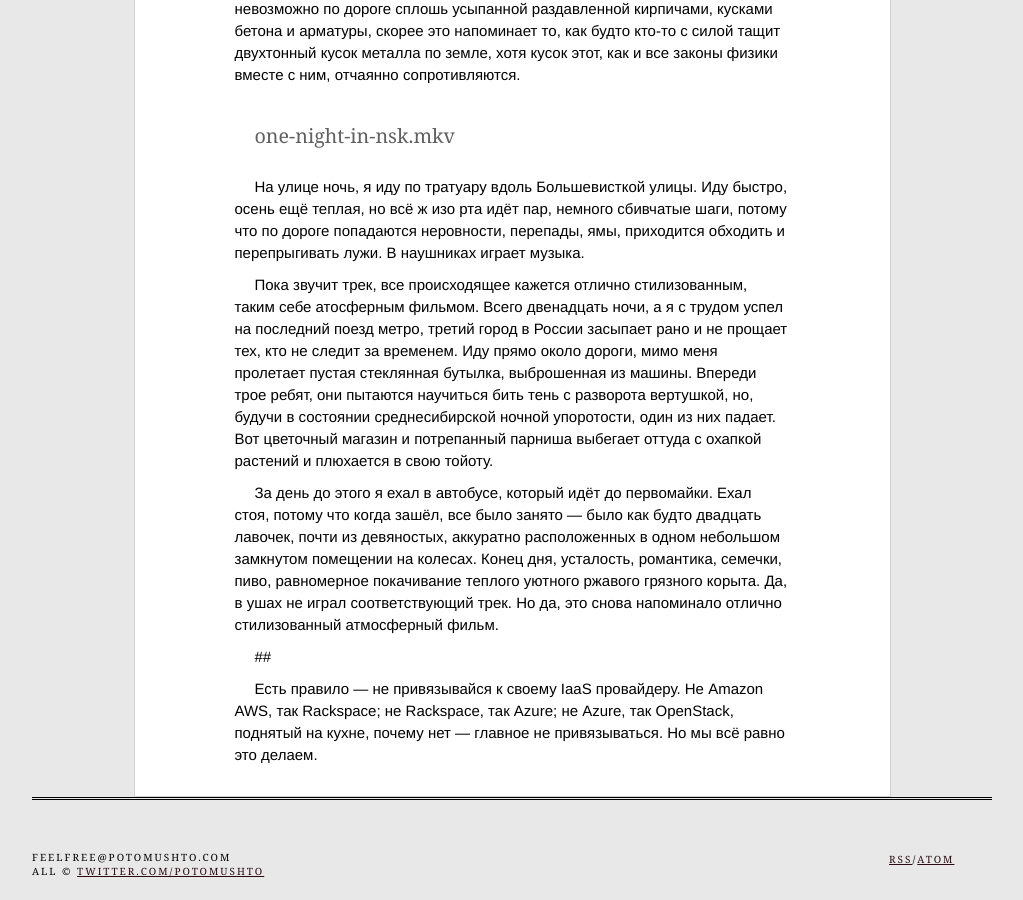
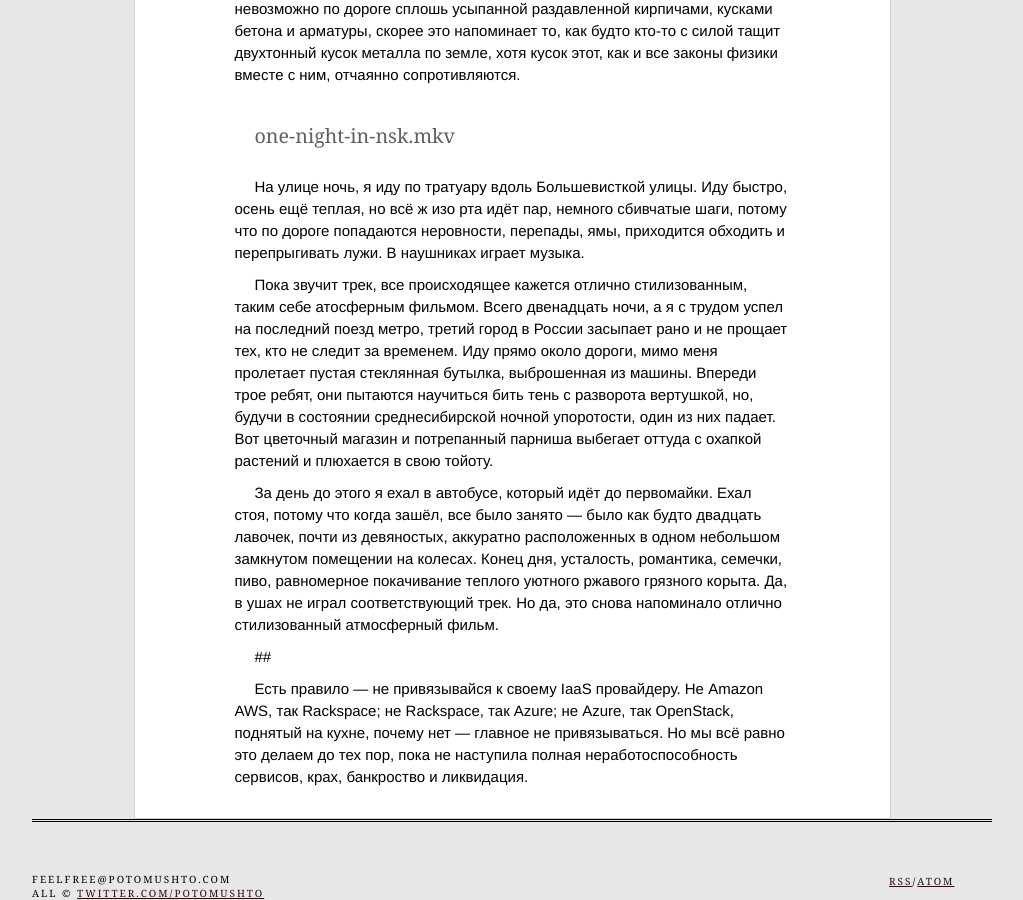
Before and after one commit to ptmt/ptmt.github.com, a Jekyll site: the page built from _posts/2012-10-4-life-as-a-service.md, in a window 1280 px wide and 900 px high, scrolled down 2642 px. Shown: the whole window, without its empty margins (128-1151 px from the left). Built offline with Jekyll 4.4.1, drawn with Linux system fonts in a browser that asks for light colours; Markdown is read by kramdown in place of the engine named in the settings; before the commit the page ends 3520 px from its top, so only the background shows below that.

Commit message:
Update _posts/2012-10-4-life-as-a-service.md

```diff
--- a/_posts/2012-10-4-life-as-a-service.md
+++ b/_posts/2012-10-4-life-as-a-service.md
@@ -56,4 +56,4 @@ title: Наш хостер
 
 ##
 
-Есть правило — не привязывайся к своему IaaS провайдеру. Не Amazon AWS, так Rackspace; не Rackspace, так Azure; не Azure, так OpenStack, поднятый на кухне, почему нет — главное не привязываться. Но мы всё равно это делаем.
+Есть правило — не привязывайся к своему IaaS провайдеру. Не Amazon AWS, так Rackspace; не Rackspace, так Azure; не Azure, так OpenStack, поднятый на кухне, почему нет — главное не привязываться. Но мы всё равно это делаем до тех пор, пока не наступила полная неработоспособность сервисов, крах, банкроство и ликвидация.
```
